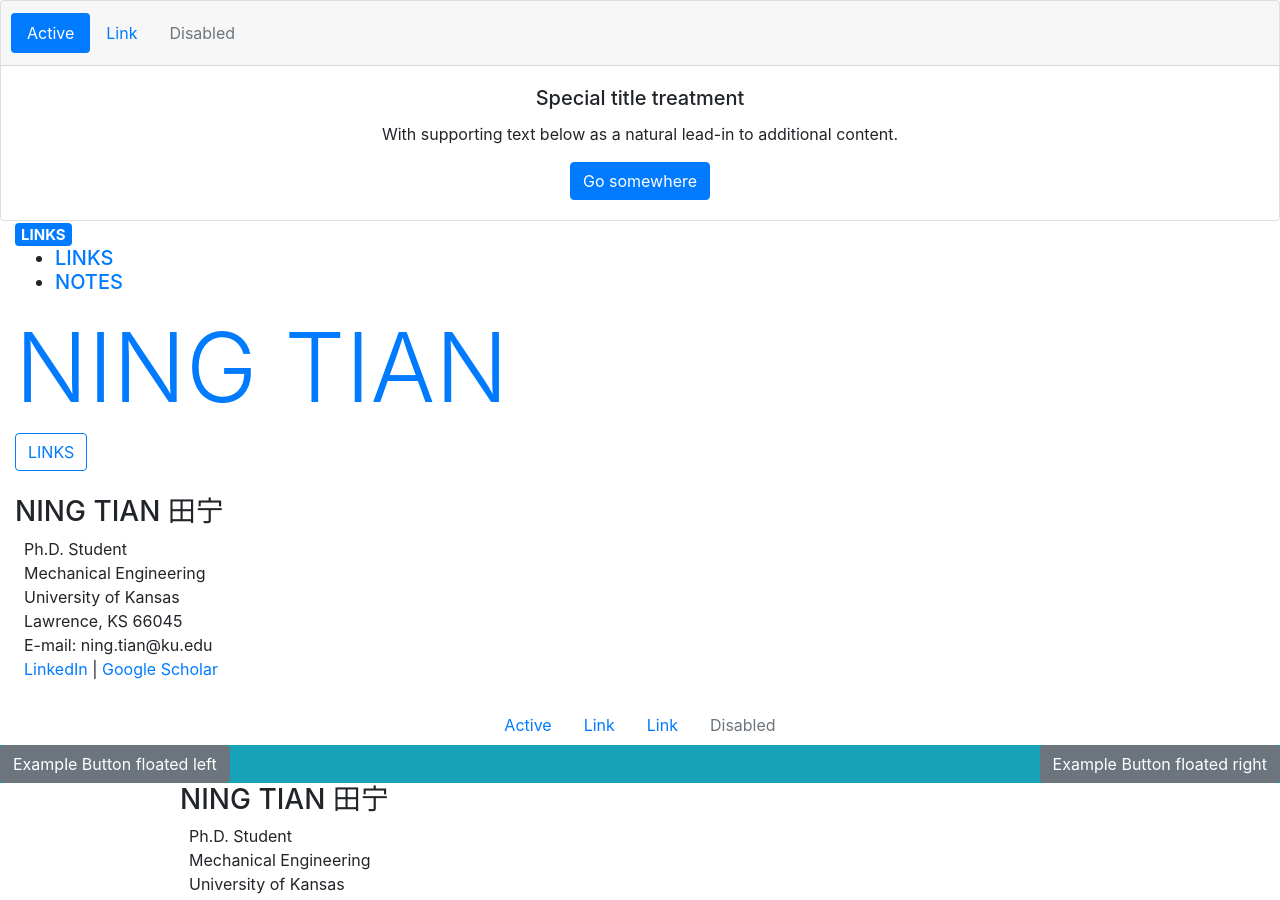
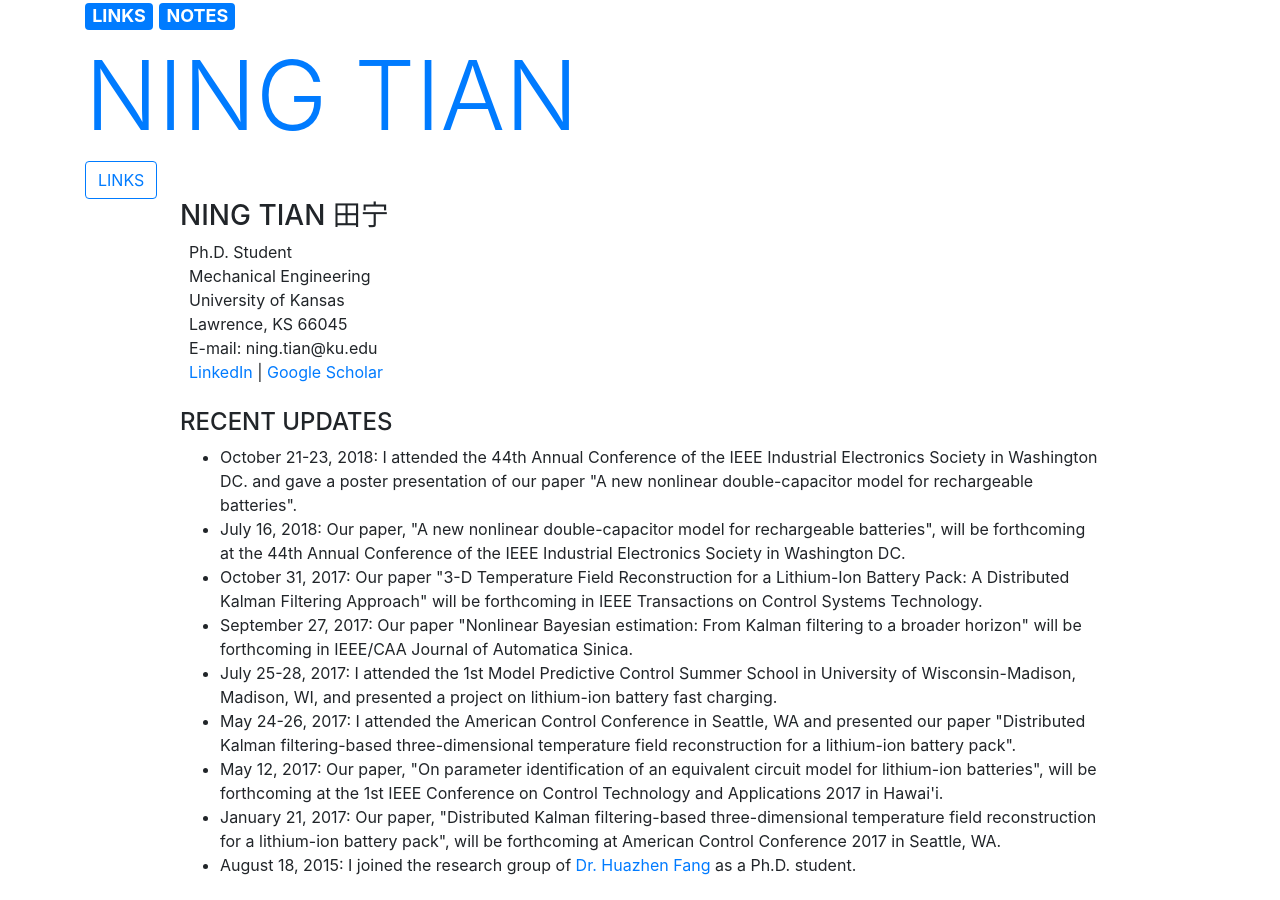
Before and after one commit to ningtian/ningtian.github.io, a Jekyll site: the page index.html, which Jekyll copies as it is, in a window 1280 px wide and 900 px high. Built offline with Jekyll 4.4.1, drawn with Linux system fonts in a browser that asks for light colours.

Commit message:
Update index.html

```diff
--- a/index.html
+++ b/index.html
@@ -11,76 +11,19 @@
     <title>Ning</title>
   </head>
 
-	<div class="card text-center">
-  <div class="card-header">
-    <ul class="nav nav-pills card-header-pills">
-      <li class="nav-item">
-        <a class="nav-link active" href="#">Active</a>
-      </li>
-      <li class="nav-item">
-        <a class="nav-link" href="#">Link</a>
-      </li>
-      <li class="nav-item">
-        <a class="nav-link disabled" href="#">Disabled</a>
-      </li>
-    </ul>
-  </div>
-  <div class="card-body">
-    <h5 class="card-title">Special title treatment</h5>
-    <p class="card-text">With supporting text below as a natural lead-in to additional content.</p>
-    <a href="#" class="btn btn-primary">Go somewhere</a>
-  </div>
-</div>
 
 <body>
-	<div class="container-fluid">
-	<h5>
+	<div class="container">
+	<h4>
 		<a href="/links" class="badge badge-primary">LINKS</a>
-	<ul class="pull-right">
+		<a href="/notes" class="badge badge-primary">NOTES</a>
 
-	        <li><a href="/links" title="Links">LINKS</a></li>
-		<li><a href="/notes" title="Notes">NOTES</a></li>
 
-	</ul>
-	</h5>
+	</h4>
 	<h2 class="display-1"><a href="/">NING TIAN</a></h2>
 		<button type="button" class="btn btn-outline-primary" class="text-muted"><a href="/links" title="Links">LINKS</a></button>
 </div> <!-- /header -->
 
-
-	  <div class="container-fluid">
-		        <br>
-			<h3>NING TIAN 田宁</h3>
-			&nbsp  Ph.D. Student<br>
-			&nbsp  Mechanical Engineering<br>
-			&nbsp  University of Kansas<br>
-			&nbsp  Lawrence, KS 66045<br>
-			&nbsp  E-mail: ning.tian@ku.edu<br>
-			&nbsp  <a href="https://www.linkedin.com/in/ning-tian-0aa4a6113/">LinkedIn</a> | <a href="https://scholar.google.com/citations?user=BHRe3uoAAAAJ&hl=en">Google Scholar</a><br>
-	<br>
-
-<ul class="nav justify-content-center">
-  <li class="nav-item">
-    <a class="nav-link active" href="#">Active</a>
-  </li>
-  <li class="nav-item">
-    <a class="nav-link" href="#">Link</a>
-  </li>
-  <li class="nav-item">
-    <a class="nav-link" href="#">Link</a>
-  </li>
-  <li class="nav-item">
-    <a class="nav-link disabled" href="#">Disabled</a>
-  </li>
-</ul>
-
-
-</div>
-
-<div class="bg-info clearfix">
-  <button type="button" class="btn btn-secondary float-left">Example Button floated left</button>
-  <button type="button" class="btn btn-secondary float-right">Example Button floated right</button>
-</div>
 
 <div class="container">
   <div class="row">
```
